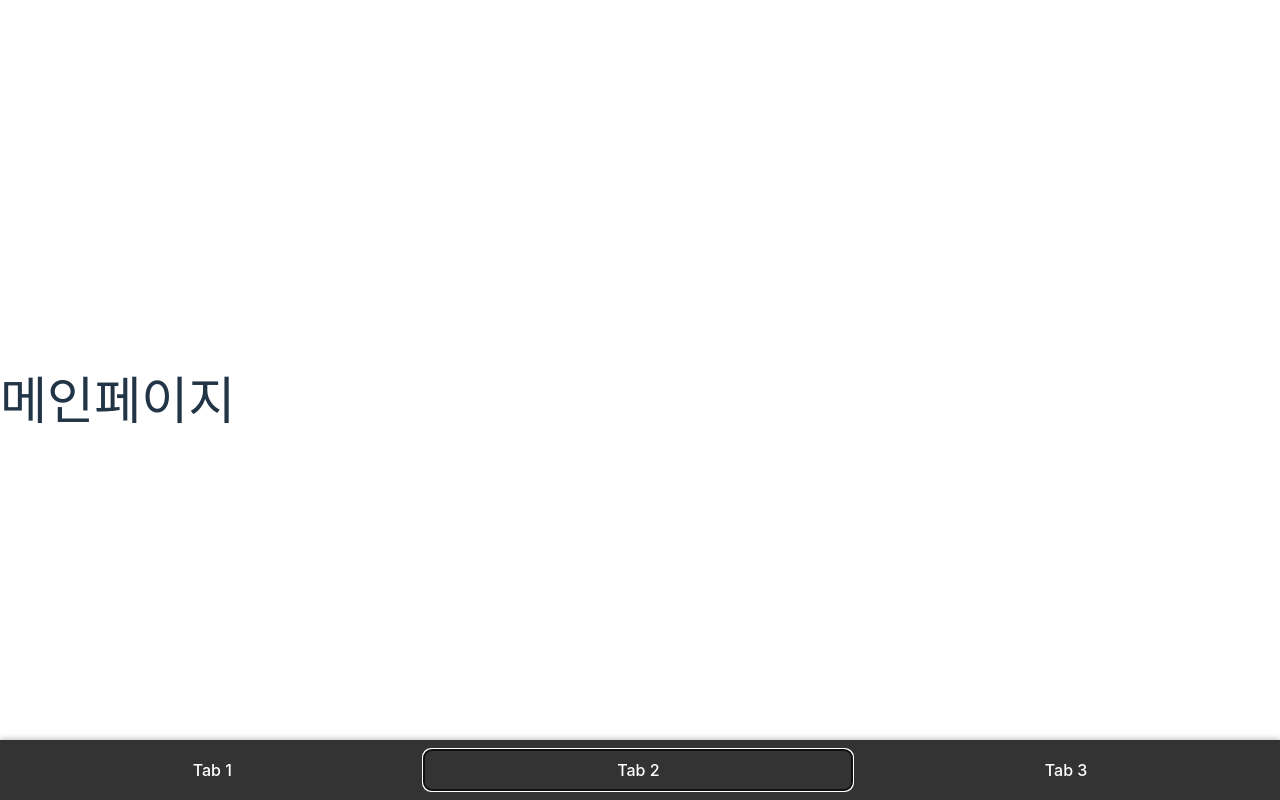
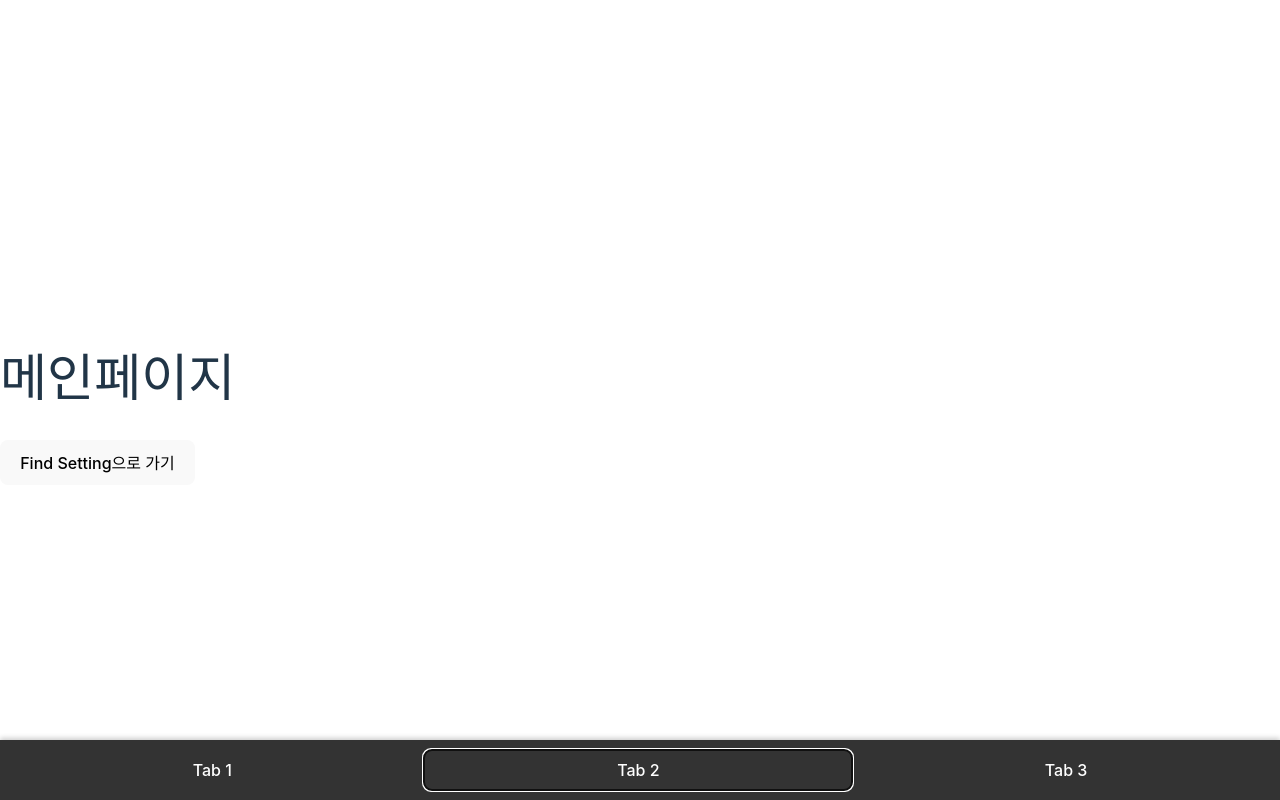
Before and after one commit to 14KGun/5KY, a React (Vite) app in the folder web/: page / in a window 1280 px wide. Both pictures are taken after a click on the button "Tab 2". Built offline with nearby package versions, Linux system fonts and the light colour scheme.

Commit message:
testbutton

```diff
--- a/web/src/screens/Main/Main.jsx
+++ b/web/src/screens/Main/Main.jsx
@@ -1,8 +1,19 @@
+import React from "react";
+import { useNavigate } from "react-router-dom";
+
 const Main = () => {
-    return (
-      <div>
-        <h1>메인페이지</h1>
-      </div>
-    );};
+  let navigate = useNavigate();
 
-  export default Main;
+  const goToFindSetting = () => {
+    navigate("/findsetting");
+  };
+
+  return (
+    <div>
+      <h1>메인페이지</h1>
+      <button onClick={goToFindSetting}>Find Setting으로 가기</button>
+    </div>
+  );
+};
+
+export default Main;
```
